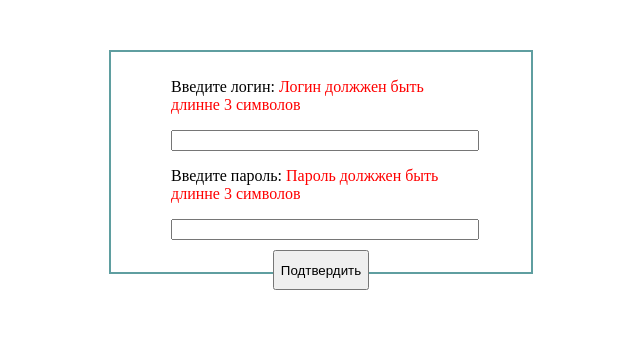
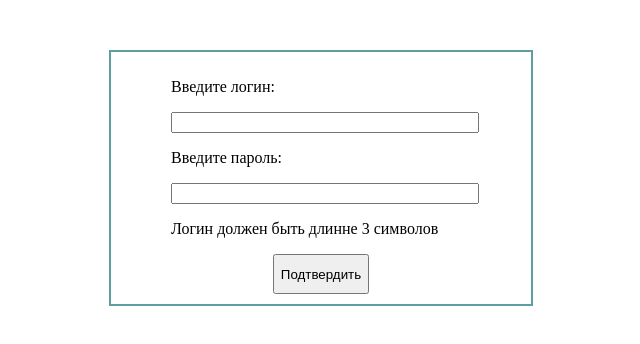
Before and after one commit to auplt/BriliantBot, a plain HTML site: page Authentification Form/index.html in a window 1280 px wide. Both pictures are taken after a click on the button "Подтвердить". Shown: the whole page, without its empty margins (319-959 px from the left). Drawn offline with Linux system fonts and the light colour scheme.

Commit message:
CBFS-32
form update

```diff
--- a/Authentification Form/index.html
+++ b/Authentification Form/index.html
@@ -11,10 +11,11 @@
 <body>
     <div class="form">
         <div class="inputs">
-            <p>Введите логин: <span id="inLogin"></span></p>
+            <p>Введите логин:</p>
             <input type="text" id="login">
-            <p>Введите пароль: <span id="inPassword"></span></p>
+            <p>Введите пароль:</p>
             <input type="password" id="password">
+            <p id="forErrors">Нажмите кнопку Подтвердить</p>
         </div>
         <button id="saveData">Подтвердить</button>
     </div>
--- a/Authentification Form/main.js
+++ b/Authentification Form/main.js
@@ -1,24 +1,59 @@
+var params = window
+    .location
+    .search
+    .replace('?','')
+    .split('&')
+    .reduce(
+        function(p,e){
+            var a = e.split('=');
+            p[ decodeURIComponent(a[0])] = decodeURIComponent(a[1]);
+            return p;
+        },
+        {}
+    );
+//console.log(params['tgid']);
+
+// POST запрос на подтверждение аутентификации
+const postData = async (url = '', data = {}) => {
+    // Формируем запрос
+    const response = await fetch(url, {
+      method: 'POST', // Метод, если не указывать, будет использоваться GET
+      headers: {  // Заголовок запроса
+        'Content-Type': 'application/json'
+      },
+      body: JSON.stringify(data)  // Данные
+    });
+    return response.json();
+  }
+
+
 function getData() {
   var resL = document.getElementById('login').value;
-    var spanAlertL = document.getElementById('inLogin');
+  var resP = document.getElementById('password').value;
 
-    var resP = document.getElementById('password').value;
-    var spanAlertP = document.getElementById('inPassword');
+  var pAlert = document.getElementById('forErrors');
+  pAlert.textContent = "";
 
   if (resL.length < 3) {
-        spanAlertL.textContent = 'Логин должжен быть длинне 3 символов';
+    pAlert.textContent += 'Логин должен быть длинне 3 символов\n';
     //alert('Login must contain at least 3 characters');
-    } else {
-        spanAlertL.textContent = 'Ваш логин: ' + resL;
-        //alert(resL);
   }
-
-    if (resP.length < 3) {
-        spanAlertP.textContent = 'Пароль должжен быть длинне 3 символов';
+  else if (resP.length < 3) {
+    pAlert.textContent += 'Пароль должен быть длинне 3 символов\n';
     //alert('Password must contain at least 3 characters');
-    } else {
-        spanAlertP.textContent = 'Ваш пароль: ' + resP;
-        //alert(resP);
+  }
+  else {
+    //var resp =
+    postData('http://127.0.0.1:5001', {
+      // "tgid": params['tgid']
+      "login": resL, "passwd": resP})
+    //.then((response) => response.json())
+    .then((data) => {
+      console.log(data);
+      pAlert.textContent = data;
+    });
+    //console.log(resp);
+    //pAlert.textContent = resp;
   }
 }
 
--- a/Authentification Form/style.css
+++ b/Authentification Form/style.css
@@ -11,7 +11,6 @@ body {
 
 .form {
     width: 400px;
-    height: 200px;
     margin: 50px auto 0px auto;
     padding: 10px;
     border-style: solid;
@@ -29,10 +28,6 @@ input {
     width: 300px;
 }
 
-span {
-    color: red;
-}
-
 button {
     height: 40px;
     margin: 10px auto 0px auto;
```
Also changed, not shown: 1 other file. Lines whose indentation alone changed are shown as unchanged.
